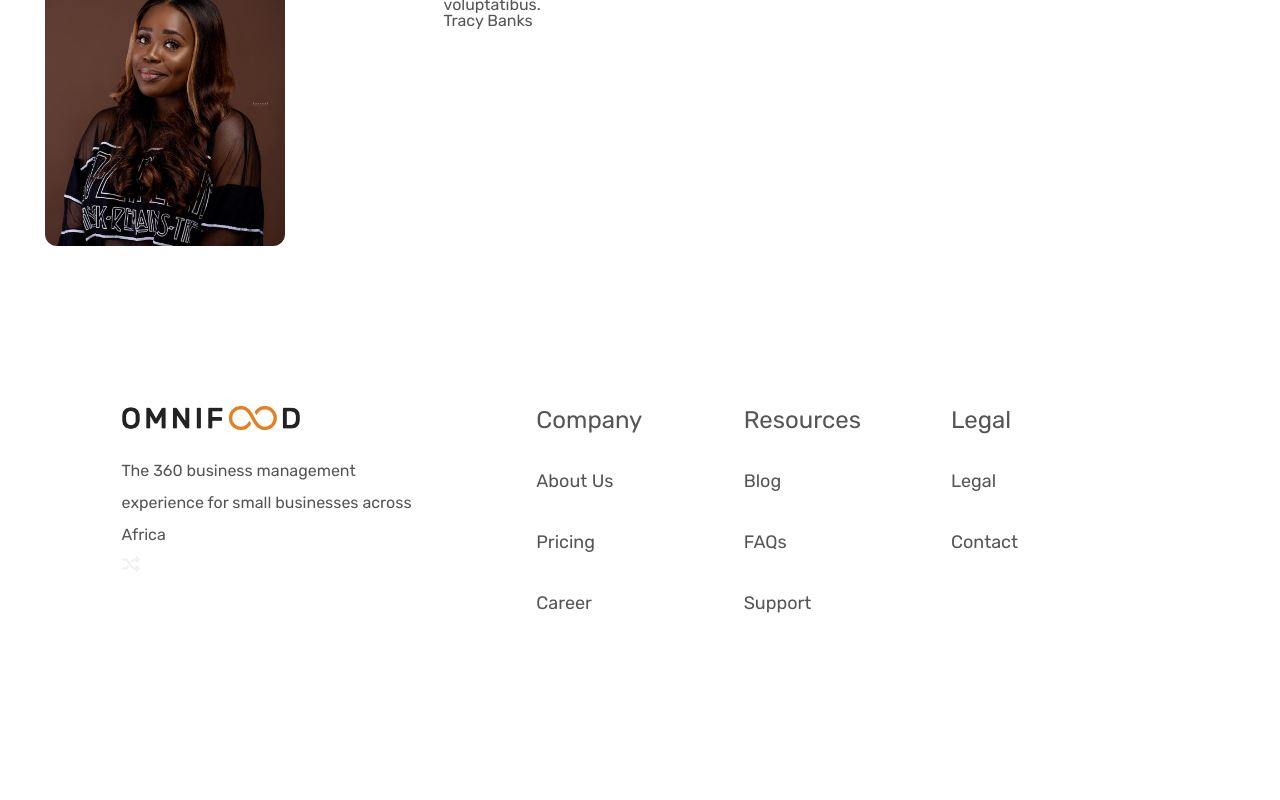
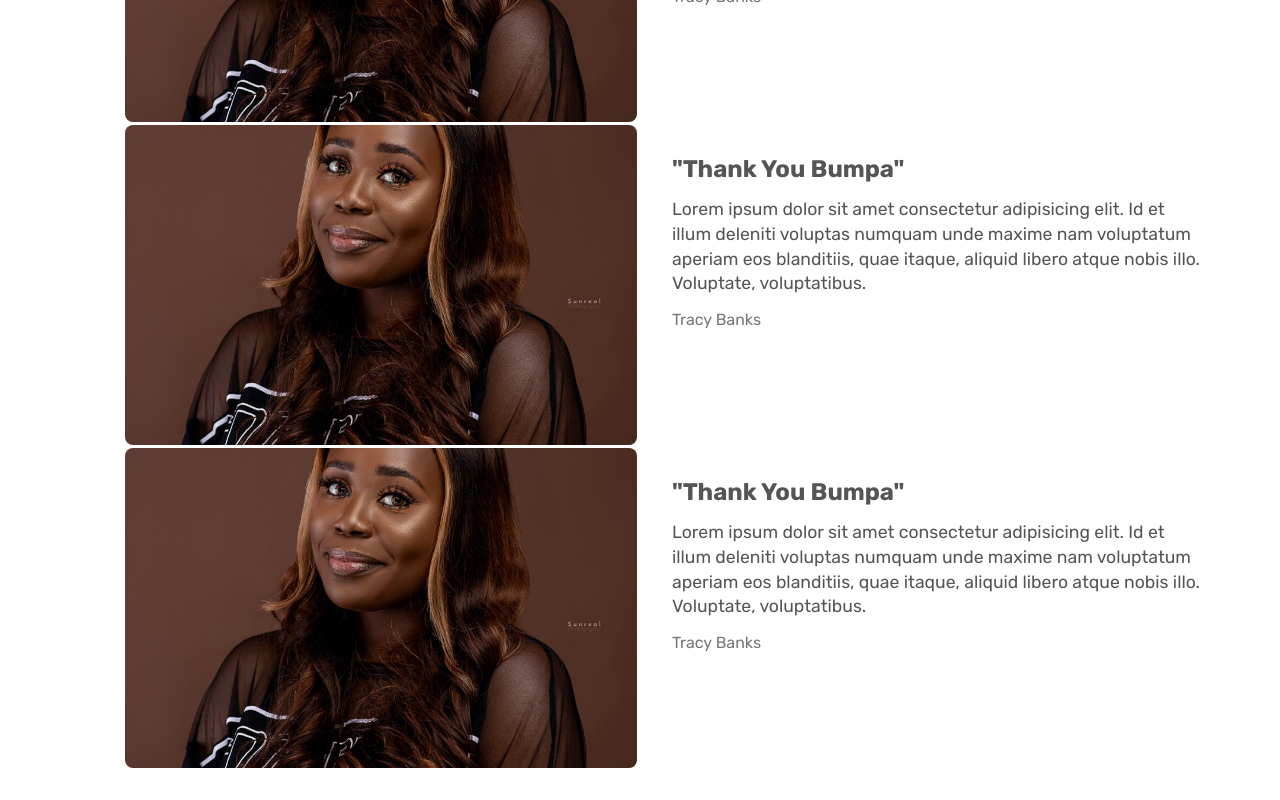
Before and after one commit to juayuohcarineneng19/Bumpa-clone, a React (Create React App) app: page / in a window 1280 px wide. Shown: the part 5920-6720 px from the top of the page. Before the commit the page ends 6660 px from the top, so only its background shows below. Built offline with nearby package versions, Linux system fonts and the light colour scheme.

Commit message:
carousel

```diff
--- a/src/Components/Testimonial/Carousel.jsx
+++ b/src/Components/Testimonial/Carousel.jsx
@@ -2,9 +2,10 @@ import React from 'react'
 
 function Carousel() {
   return (
+    <div className="carousel-wrap">
     <div className='testimonial-carousel'>
         <div className="testimonial-card">
-            <img src="/img/steph.jpg" alt="steph testimonial" />
+            <img src="/img/steph.jpg" alt="steph testimonial"/>
         </div>
         <div className="testimony">
             <h3>"Thank You Bumpa"</h3>
@@ -12,9 +13,31 @@ function Carousel() {
                  Id et illum deleniti voluptas numquam unde maxime nam
                   voluptatum aperiam eos blanditiis, quae itaque,
                  aliquid libero atque nobis illo. Voluptate, voluptatibus.</p>
-
                  <p>Tracy Banks</p>
         </div>
+        <div className="testimonial-card">
+            <img src="/img/steph.jpg" alt="steph testimonial"/>
+        </div>
+        <div className="testimony">
+            <h3>"Thank You Bumpa"</h3>
+            <p>Lorem ipsum dolor sit amet consectetur adipisicing elit.
+                 Id et illum deleniti voluptas numquam unde maxime nam
+                  voluptatum aperiam eos blanditiis, quae itaque,
+                 aliquid libero atque nobis illo. Voluptate, voluptatibus.</p>
+                 <p>Tracy Banks</p>
+        </div>
+        <div className="testimonial-card">
+            <img src="/img/steph.jpg" alt="steph testimonial"/>
+        </div>
+        <div className="testimony">
+            <h3>"Thank You Bumpa"</h3>
+            <p>Lorem ipsum dolor sit amet consectetur adipisicing elit.
+                 Id et illum deleniti voluptas numquam unde maxime nam
+                  voluptatum aperiam eos blanditiis, quae itaque,
+                 aliquid libero atque nobis illo. Voluptate, voluptatibus.</p>
+                 <p>Tracy Banks</p>
+        </div>
+    </div>
     </div>
   )
 }
--- a/src/Components/Testimonial/Testimonial.css
+++ b/src/Components/Testimonial/Testimonial.css
@@ -1,4 +1,46 @@
-.testimonial{
+
+.testimonial-carousel {
+    padding-top: 7rem;
+    display: grid;
+    grid-template-columns: 1fr 1fr;
+    margin: 0 auto;
+  }
+
+ .testimonial-card{
+    margin-left: 5rem;
+ }
+
+  .testimonial-card img {
+    width: 32rem;
+    height: 20rem;
+    object-fit: cover;
+    border-radius: 8px;
+  }
+
+  .testimony {
+    padding: 2rem;
+  }
+
+  .testimony h3 {
+    font-size: 1.5rem;
+    font-weight: bold;
+    margin-bottom: 1rem;
+  }
+
+  .testimony p:first-of-type {
+    font-size: 1.1rem;
+    line-height: 1.4;
+    margin-bottom: 1rem;
+  }
+
+  .testimony p:last-of-type {
+    font-size: 1rem;
+    opacity: 0.8;
+  }
+
+
+
+/* .testimonial{
     margin-top: 8rem;
     margin-bottom: 5rem;
 }
@@ -10,10 +52,11 @@
 }
 .testimonial-card{
     width:50rem;
+
 }
 
 .testimonial-card img{
-    width: 15rem;
-    height: 15      rem;
+    width: 36rem;
+    height: 20rem;
     border-radius: 12px;
-}
+} */
```
